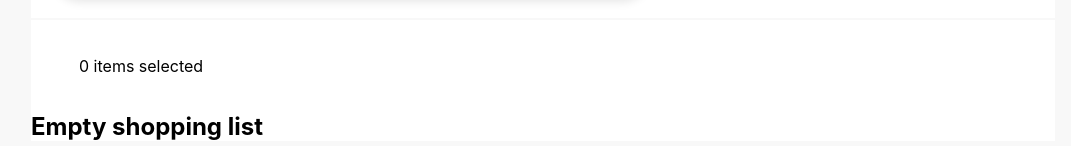
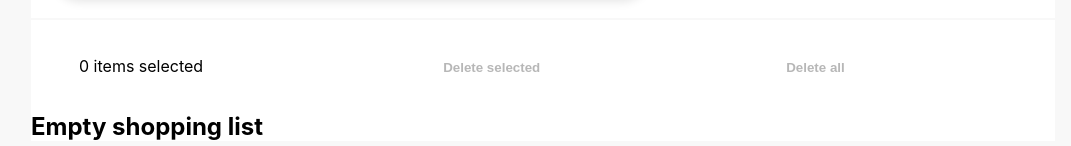
Before and after one commit to Vladimir6545/ShoppingList, a React (Create React App) app: page / in a window 1280 px wide. Shown: the part 230-376 px from the top of the page, without its empty margins (97-1168 px from the left). Built offline with nearby package versions, Linux system fonts and the light colour scheme.

Commit message:
change buttons visualization when click this buttons delete all and delete check

```diff
--- a/src/App.js
+++ b/src/App.js
@@ -75,22 +75,11 @@ function App() {
         <h1 style={{ textAlign: 'center' }}>Shopping List</h1>
         <AddItem onCreate={ AddItemList } />
         <br/>
-        <div style={{overflow: 'hidden'}}>
+        <div style={{ overflow: 'hidden' }}>
 
-         <p  style={{float: 'left'}} style={{paddingLeft: '3rem'}}> { HowManyCheckItems() } items selected
-            {
-              massive !== null
-              && massive.length > 1
-              && massive.some(item => item.complete === true)
-              && <button className='btnDeleteCheckAll' onClick={() => ClearLocalStorageWithCheckItems() }>Delete selected</button>
-            }
-
-
-            {
-              massive !== null
-              && massive.length > 1
-              && <button className='btnDeleteAll' onClick={() => ClearLocalStorage() }>Delete all</button>
-            }
+          <p  style={{ float: 'left' }} style={{ paddingLeft: '3rem' }}> { HowManyCheckItems() } items selected
+            <button disabled={!massive || !massive.some(item => item.complete === true) } className='btnDeleteCheckAll' onClick={() => ClearLocalStorageWithCheckItems() }>Delete selected</button>
+            <button disabled={!massive || massive.length === 0} className='btnDeleteAll' onClick={() => ClearLocalStorage() }>Delete all</button>
           </p>
         </div>
         {
--- a/src/Components/AddItemToList.js
+++ b/src/Components/AddItemToList.js
@@ -27,8 +27,6 @@ const styles = {
     },
     div: {
         borderBottom: '2px solid #F8F8F8',
-
-
     }
 }
 
--- a/src/index.css
+++ b/src/index.css
@@ -29,7 +29,7 @@ padding-left: 30rem;
   background-color: transparent;
   padding-left: 15rem;
   font-weight: bold;
-
+  outline: none;
 }
 
 .btnDeleteAll{
@@ -38,4 +38,5 @@ padding-left: 30rem;
   padding-right: 1rem;
   font-weight: bold;
   padding-left: 15rem;
+  outline: none;
 }
```
Also changed, not shown: 1 other file (tests, documents, lock files or other folders).
